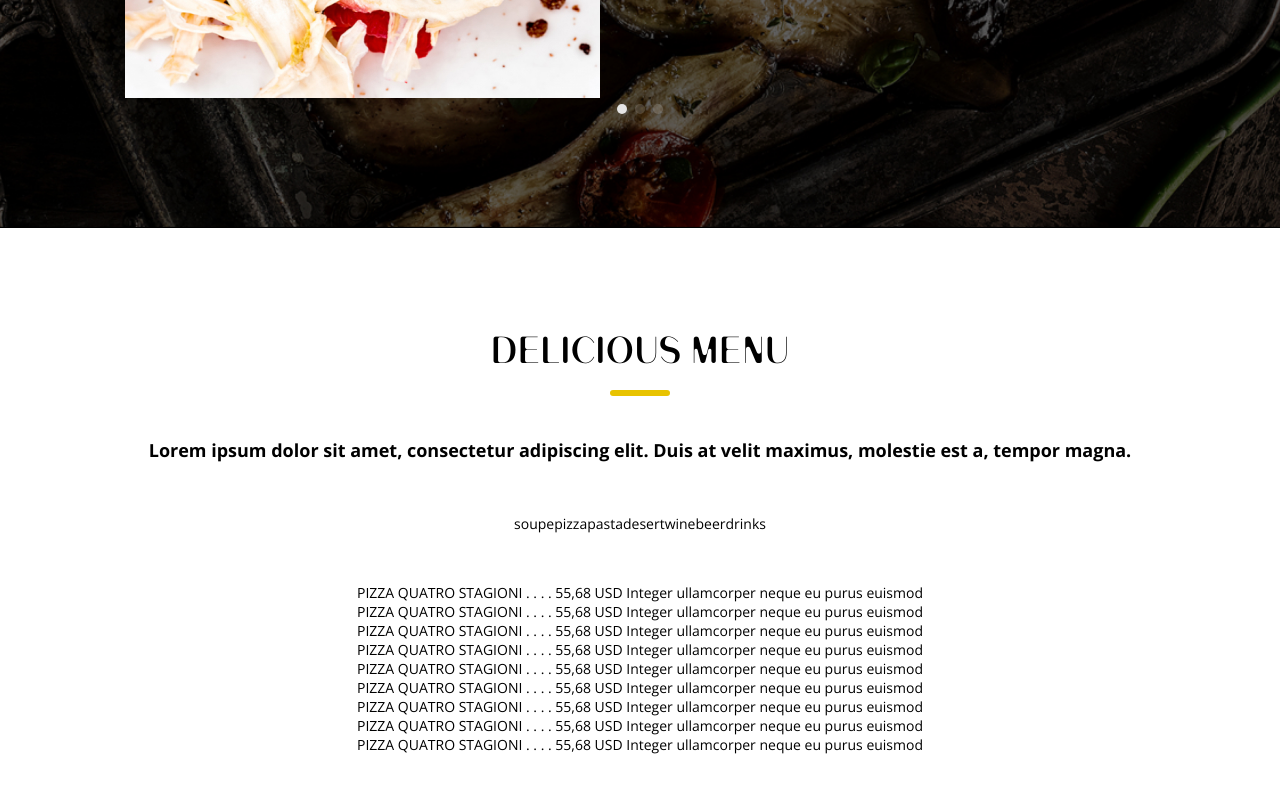
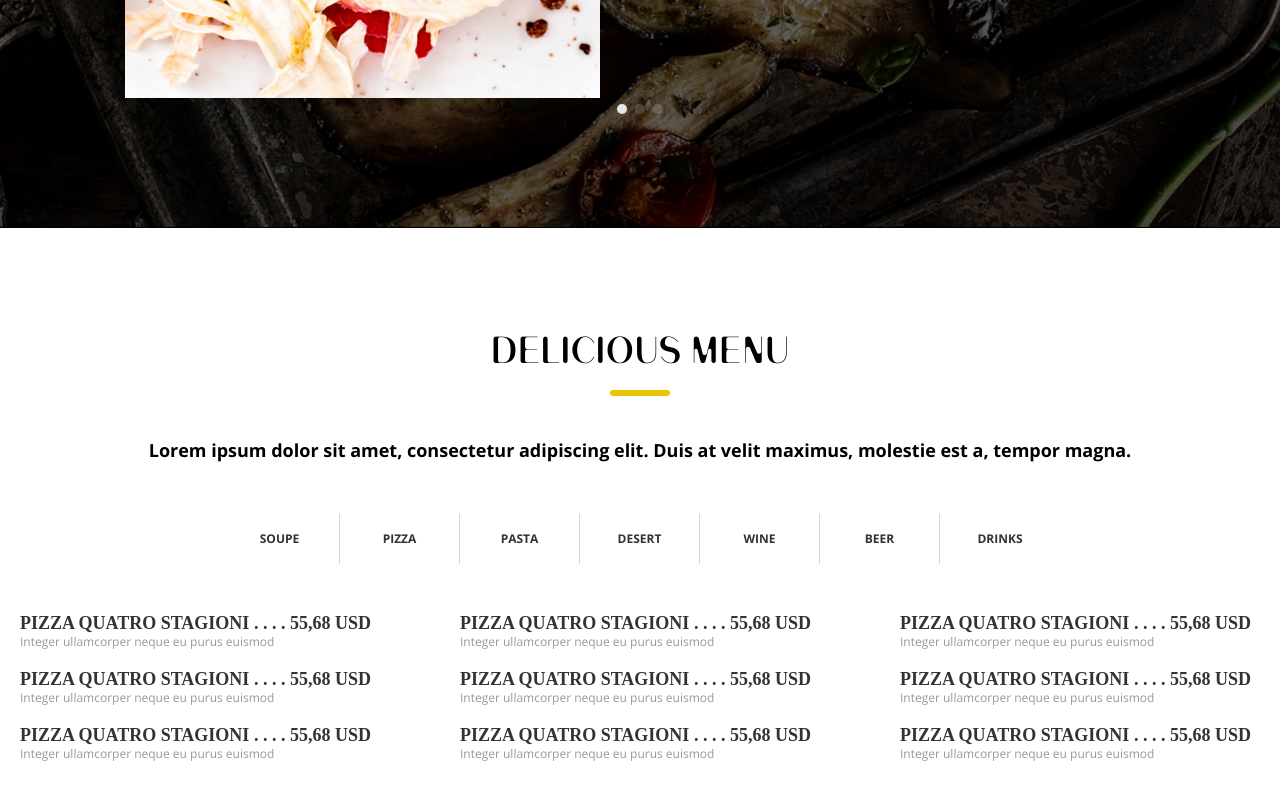
Before and after one commit to Royal-Aver/hunger, a website: page src/index.html in a window 1280 px wide. Shown: the part 3472-4272 px from the top of the page. Drawn offline with nearby package versions, Linux system fonts and the light colour scheme; files that its build step writes are made by us from their sources; files whose address does not match are found by name.

Commit message:
added section menu

```diff
--- a/gulp/version.json
+++ b/gulp/version.json
@@ -1,3 +1,3 @@
 {
-    "main": "20220319143859"
+    "main": "20220323072342"
 }
--- a/src/html/menu.html
+++ b/src/html/menu.html
@@ -33,9 +33,9 @@
 
   <ul class="menu__list">
     <li class="menu__item">
-      <a class="menu__link" href="" >
+      <a class="menu__link" href="#" >
         <span class="menu__name">
-          PIZZA QUATRO STAGIONI
+          pizza quatro stagioni
         </span>
         <span class="menu__points">
           . . . .
@@ -50,9 +50,9 @@
     </li>
 
     <li class="menu__item">
-      <a class="menu__link" href="" >
+      <a class="menu__link" href="#" >
         <span class="menu__name">
-          PIZZA QUATRO STAGIONI
+          pizza quatro stagioni
         </span>
         <span class="menu__points">
           . . . .
@@ -67,9 +67,9 @@
     </li>
 
     <li class="menu__item">
-      <a class="menu__link" href="" >
+      <a class="menu__link" href="#" >
         <span class="menu__name">
-          PIZZA QUATRO STAGIONI
+          pizza quatro stagioni
         </span>
         <span class="menu__points">
           . . . .
@@ -84,9 +84,9 @@
     </li>
 
     <li class="menu__item">
-      <a class="menu__link" href="" >
+      <a class="menu__link" href="#" >
         <span class="menu__name">
-          PIZZA QUATRO STAGIONI
+          pizza quatro stagioni
         </span>
         <span class="menu__points">
           . . . .
@@ -101,9 +101,9 @@
     </li>
 
     <li class="menu__item">
-      <a class="menu__link" href="" >
+      <a class="menu__link" href="#" >
         <span class="menu__name">
-          PIZZA QUATRO STAGIONI
+          pizza quatro stagioni
         </span>
         <span class="menu__points">
           . . . .
@@ -118,9 +118,9 @@
     </li>
 
     <li class="menu__item">
-      <a class="menu__link" href="" >
+      <a class="menu__link" href="#" >
         <span class="menu__name">
-          PIZZA QUATRO STAGIONI
+          pizza quatro stagioni
         </span>
         <span class="menu__points">
           . . . .
@@ -135,9 +135,9 @@
     </li>
 
     <li class="menu__item">
-      <a class="menu__link" href="" >
+      <a class="menu__link" href="#" >
         <span class="menu__name">
-          PIZZA QUATRO STAGIONI
+          pizza quatro stagioni
         </span>
         <span class="menu__points">
           . . . .
@@ -152,9 +152,9 @@
     </li>
 
     <li class="menu__item">
-      <a class="menu__link" href="" >
+      <a class="menu__link" href="#" >
         <span class="menu__name">
-          PIZZA QUATRO STAGIONI
+          pizza quatro stagioni
         </span>
         <span class="menu__points">
           . . . .
@@ -169,9 +169,9 @@
     </li>
 
     <li class="menu__item">
-      <a class="menu__link" href="" >
+      <a class="menu__link" href="#" >
         <span class="menu__name">
-          PIZZA QUATRO STAGIONI
+          pizza quatro stagioni
         </span>
         <span class="menu__points">
           . . . .
--- a/src/scss/_vars.scss
+++ b/src/scss/_vars.scss
@@ -2,6 +2,8 @@ $white: #ffffff;
 $black: #000000;
 $yellow: #E8C300;
 $grey: #E5E5E5;
+$mine-shaft: #333333;
 $grey-opacity: rgba(255, 255, 255, 0.2);
+$yellow-opacity: rgba(232, 195, 0, .3);
 
 $sidebar-width: 300px;
--- a/src/scss/blocks/_hero.scss
+++ b/src/scss/blocks/_hero.scss
@@ -72,8 +72,8 @@
   }
 
   &:hover {
-    border: 1px solid rgba(232, 195, 0, .3);
-    background-color: rgba(232, 195, 0, .3);
+    border: 1px solid $yellow-opacity;
+    background-color: $yellow-opacity;
   }
 }
 
--- a/src/scss/blocks/_menu.scss
+++ b/src/scss/blocks/_menu.scss
@@ -1,5 +1,8 @@
 .menu {
   color: $black;
+}
+
+.menu__title {
   text-align: center;
 }
 
@@ -8,6 +11,7 @@
   font-size: 18px;
   line-height: 28px;
   margin-bottom: 50px;
+  text-align: center;
 }
 
 .menu__buttons {
@@ -19,4 +23,44 @@
 .menu__btn {
   background-color: transparent;
   border: none;
+  width: 120px;
+  height: 50px;
+  max-width: 100%;
+  font-weight: 700;
+  font-size: 12px;
+  line-height: 18px;
+  text-transform: uppercase;
+  color: $mine-shaft;
+  transition: color .5s ease;
+
+  &:not(:last-child) {
+    border-right: 1px solid rgba(51, 51, 51, 0.2);
+  }
+
+  &:hover {
+    color: $yellow;
+  }
 }
+
+.menu__list {
+  display: grid;
+  grid-template-columns: 1fr 1fr 1fr;
+  gap: 20px 80px;
+}
+
+.menu__name,
+.menu__points,
+.menu__cost {
+  font-family: Bunny;
+  text-transform: uppercase;
+  font-weight: 700;
+  font-size: 18px;
+  line-height: 18px;
+  color: $mine-shaft;
+}
+
+.menu__descr {
+  display: block;
+  font-size: 12px;
+  color: rgba(51, 51, 51, 0.5);
+}
```
Also changed, not shown: dist/css/style.css, dist/css/style.min.css, dist/index.html.
